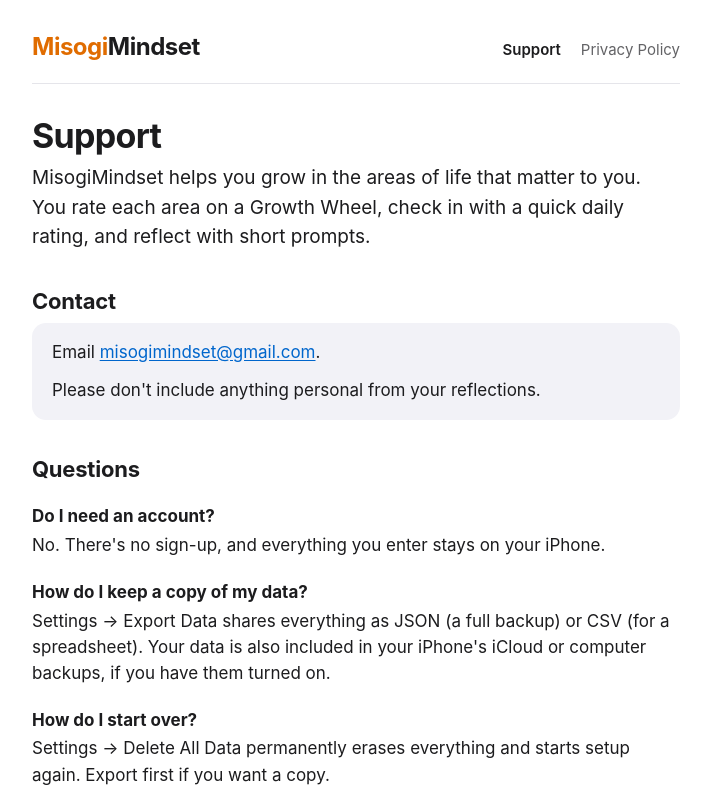
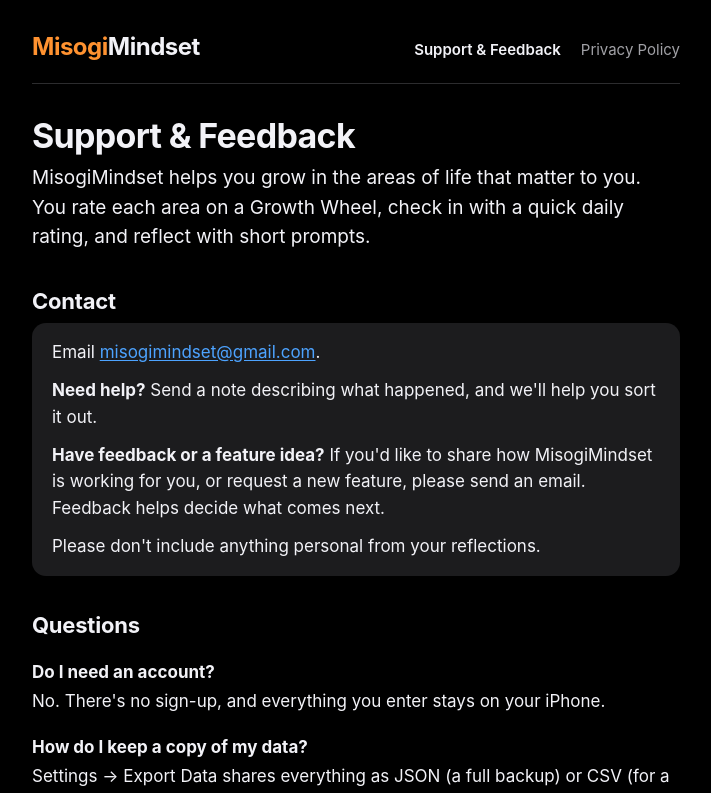
Before and after one commit to misogimindset/misogimindset.github.io, a plain HTML site: page index.html in a window 1280 px wide. Shown: the top 793 px of the page, without its empty margins (284-995 px from the left). Drawn offline with Linux system fonts and the light colour scheme.

Commit message:
Dark only; Support & Feedback page with a feedback and feature request note

```diff
--- a/index.html
+++ b/index.html
@@ -3,9 +3,10 @@
 <head>
   <meta charset="utf-8">
   <meta name="viewport" content="width=device-width, initial-scale=1">
-  <meta name="color-scheme" content="light dark">
-  <meta name="description" content="Help and contact for MisogiMindset, the iPhone app for intentional personal growth.">
-  <title>MisogiMindset Support</title>
+  <meta name="color-scheme" content="dark">
+  <meta name="theme-color" content="#000000">
+  <meta name="description" content="Help, feedback and feature requests for MisogiMindset, the iPhone app for intentional personal growth.">
+  <title>MisogiMindset Support &amp; Feedback</title>
   <link rel="stylesheet" href="style.css">
 </head>
 <body>
@@ -13,18 +14,20 @@
     <header>
       <a class="wordmark" href="./"><span>Misogi</span>Mindset</a>
       <nav aria-label="Pages">
-        <a href="./" aria-current="page">Support</a>
+        <a href="./" aria-current="page">Support &amp; Feedback</a>
         <a href="privacy.html">Privacy Policy</a>
       </nav>
     </header>
 
     <main>
-      <h1>Support</h1>
+      <h1>Support &amp; Feedback</h1>
       <p class="lede">MisogiMindset helps you grow in the areas of life that matter to you. You rate each area on a Growth Wheel, check in with a quick daily rating, and reflect with short prompts.</p>
 
       <h2>Contact</h2>
       <div class="contact">
         <p>Email <a href="mailto:misogimindset@gmail.com">misogimindset@gmail.com</a>.</p>
+        <p><strong>Need help?</strong> Send a note describing what happened, and we'll help you sort it out.</p>
+        <p><strong>Have feedback or a feature idea?</strong> If you'd like to share how MisogiMindset is working for you, or request a new feature, please send an email. Feedback helps decide what comes next.</p>
         <p>Please don't include anything personal from your reflections.</p>
       </div>
 
--- a/style.css
+++ b/style.css
@@ -1,16 +1,6 @@
+/* Dark only, whatever the visitor's system setting (owner's choice, 2026-11-26). */
 :root {
-  color-scheme: light dark;
-  --bg: #ffffff;
-  --text: #1c1c1e;
-  --muted: #636366;
-  --rule: #e5e5ea;
-  --card: #f2f2f7;
-  --accent: #e06c00;
-  --link: #0066cc;
-}
-
-@media (prefers-color-scheme: dark) {
-  :root {
+  color-scheme: dark;
   --bg: #000000;
   --text: #f2f2f7;
   --muted: #a1a1a6;
@@ -18,7 +8,6 @@
   --card: #1c1c1e;
   --accent: #ff9230;
   --link: #4da3ff;
-  }
 }
 
 * { box-sizing: border-box; }
```
Also changed, not shown: privacy.html (+3 -2 lines), 1 other file. Lines whose indentation alone changed are shown as unchanged.
